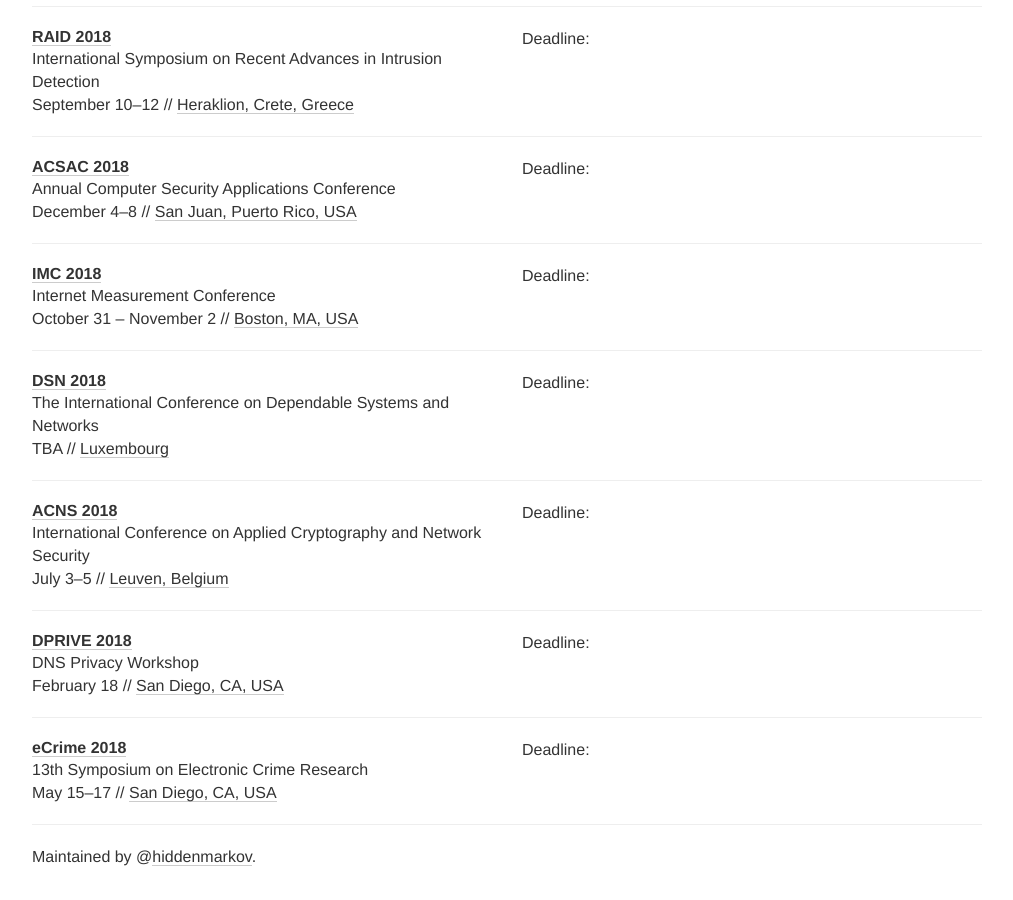
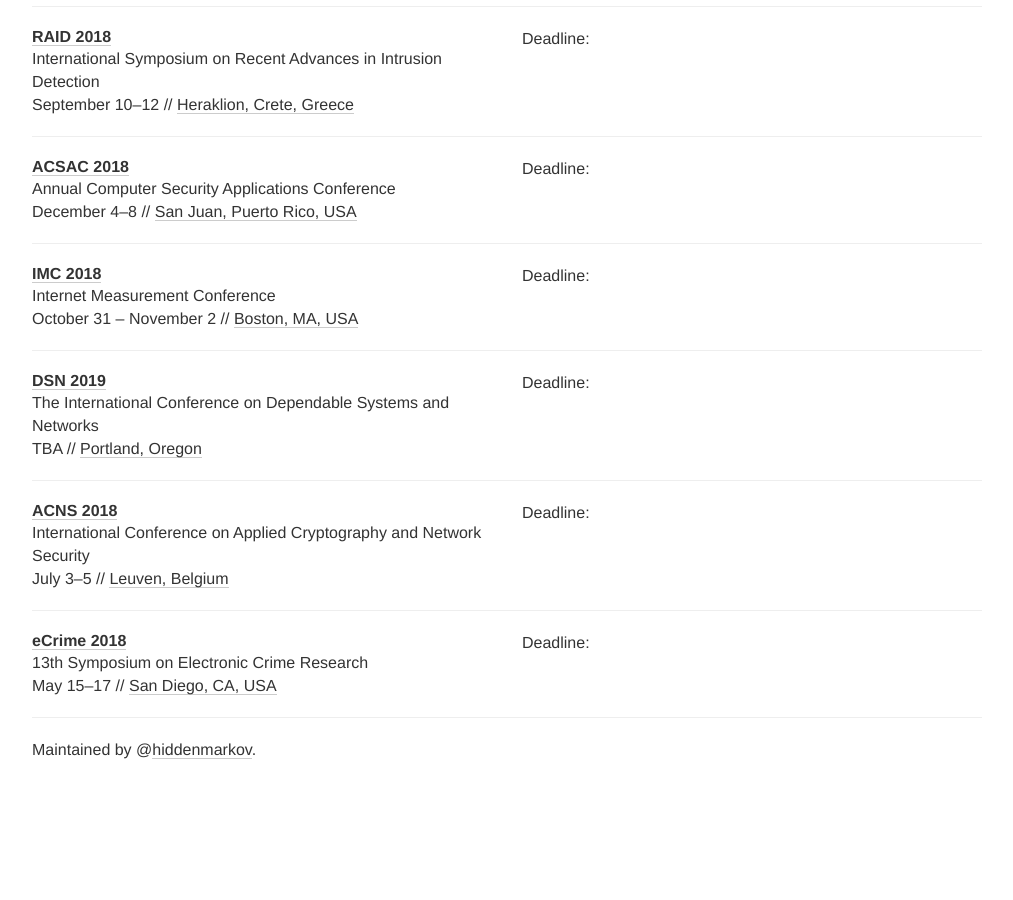
Before and after one commit to sec-deadlines/sec-deadlines.github.io, a Jekyll site: the page built from index.html, in a window 1280 px wide and 900 px high, scrolled down 2183 px. Shown: the whole window, without its empty margins (133-1146 px from the left). Built offline with Jekyll 4.4.1, drawn with Linux system fonts in a browser that asks for light colours; nearby versions of some CDN libraries; comment, search, counter and statistics services are not loaded; after the commit the page ends 2976 px from its top, so only the background shows below that.

Commit message:
Update DSN

```diff
--- a/_data/conferences.yml
+++ b/_data/conferences.yml
@@ -217,11 +217,11 @@
 
 - name: DSN
   description: The International Conference on Dependable Systems and Networks
-  year: 2018
-  link: https://dsn2018.uni.lu/
-  deadline: "2017-11-27 23:59"
+  year: 2019
+  link: https://dsn.org/
+  deadline: "2018-11-30 23:59"
   date: TBA
-  place: Luxembourg
+  place: Portland, Oregon
   tags: SEC
 
 - name: ACNS
@@ -233,15 +233,6 @@
   place: Leuven, Belgium
   tags: [CRYPTO, SEC]
 
-- name: DPRIVE
-  description: DNS Privacy Workshop
-  year: 2018
-  link: https://www.ndss-symposium.org/ndss2018/cfp-ndss2018-dnspriv/
-  deadline: "2017-12-08 23:59"
-  date: February 18
-  place: San Diego, CA, USA
-  tags: PRIV
-
 - name: eCrime
   description: 13th Symposium on Electronic Crime Research
   year: 2018
```
